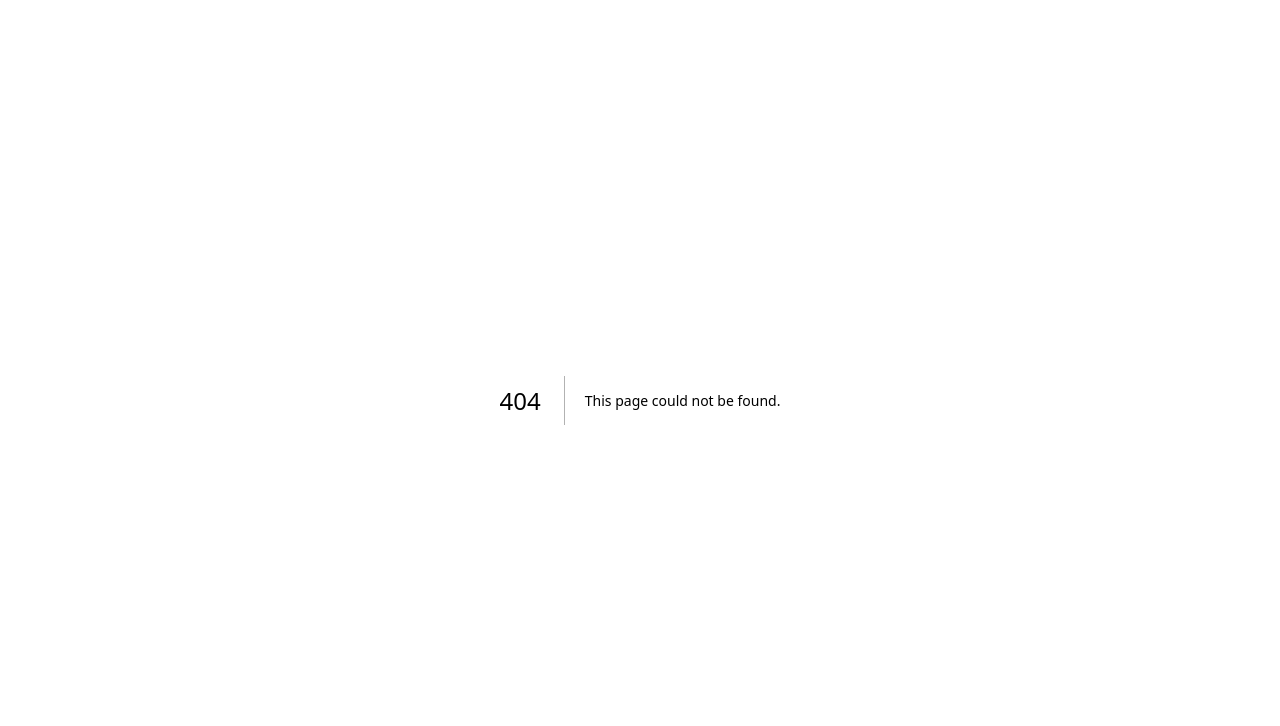
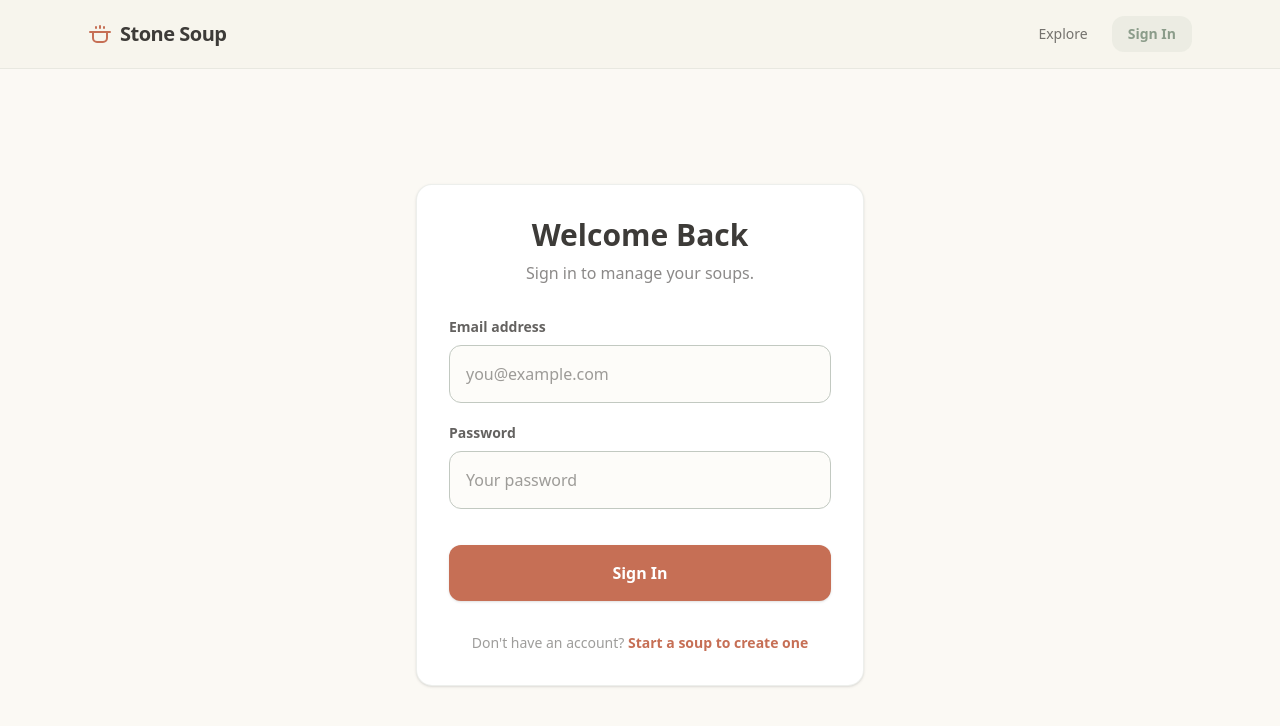
Before and after one commit to aplannersguide/stone-soup, a Next.js app: page /login in a window 1280 px wide. Before the commit this address had no page. Shown: the top 726 px of the page. Built offline with nearby package versions, Linux system fonts and the light colour scheme; no server answers.

Commit message:
Added Host Mode for tweaking recipes and approving surprises

```diff
--- a/src/app/dashboard/page.js
+++ b/src/app/dashboard/page.js
@@ -107,7 +107,7 @@ export default function Dashboard() {
                         <p className="text-sm text-stone-text/60 mt-1">{event.pot}</p>
                       </div>
                       <Link href={`/soup/${event.id}`} className="text-sm font-medium text-stone-sage hover:text-stone-sage-dark bg-stone-paper px-3 py-1.5 rounded-lg border border-stone-sage-light/30 whitespace-nowrap">
-                        View Page
+                        Tweak the recipe
                       </Link>
                     </div>
                   </div>
--- /dev/null
+++ b/src/app/login/page.js
@@ -0,0 +1,90 @@
+'use client';
+import Link from 'next/link';
+import { useState } from 'react';
+import { useRouter } from 'next/navigation';
+import { supabase } from '@/lib/supabase';
+import Header from '@/components/Header';
+
+export default function Login() {
+  const router = useRouter();
+  const [email, setEmail] = useState('');
+  const [password, setPassword] = useState('');
+  const [loading, setLoading] = useState(false);
+  const [error, setError] = useState(null);
+
+  const handleLogin = async (e) => {
+    e.preventDefault();
+    setLoading(true);
+    setError(null);
+
+    try {
+      const { data, error } = await supabase.auth.signInWithPassword({
+        email: email,
+        password: password,
+      });
+
+      if (error) throw error;
+
+      // Navigate to dashboard on success
+      router.push('/dashboard');
+    } catch (err) {
+      setError(err.message || 'Failed to sign in. Please check your credentials.');
+      setLoading(false);
+    }
+  };
+
+  return (
+    <div className="min-h-screen bg-stone-cream text-stone-text font-sans flex flex-col">
+      <Header />
+
+      <div className="flex-1 flex items-center justify-center p-6">
+        <div className="bg-white p-8 rounded-2xl shadow-sm border border-stone-sage-light/30 w-full max-w-md">
+          <h1 className="text-3xl font-bold text-center mb-2">Welcome Back</h1>
+          <p className="text-stone-text/60 text-center mb-8">Sign in to manage your soups.</p>
+
+          {error && (
+            <div className="bg-red-50 text-red-600 p-4 rounded-xl text-sm mb-6 border border-red-200">
+              {error}
+            </div>
+          )}
+
+          <form onSubmit={handleLogin} className="space-y-5">
+            <div>
+              <label className="block text-sm font-semibold mb-2 text-stone-text/80">Email address</label>
+              <input
+                type="email"
+                required
+                value={email}
+                onChange={(e) => setEmail(e.target.value)}
+                placeholder="you@example.com"
+                className="w-full p-4 bg-stone-cream/50 border border-stone-sage-light rounded-xl focus:outline-none focus:ring-2 focus:ring-stone-terracotta/50"
+              />
+            </div>
+            <div>
+              <label className="block text-sm font-semibold mb-2 text-stone-text/80">Password</label>
+              <input
+                type="password"
+                required
+                value={password}
+                onChange={(e) => setPassword(e.target.value)}
+                placeholder="Your password"
+                className="w-full p-4 bg-stone-cream/50 border border-stone-sage-light rounded-xl focus:outline-none focus:ring-2 focus:ring-stone-terracotta/50"
+              />
+            </div>
+            <button
+              type="submit"
+              disabled={loading}
+              className="w-full bg-stone-terracotta disabled:opacity-50 hover:bg-stone-terracotta-dark text-white font-bold py-4 rounded-xl transition-colors mt-4 shadow-sm hover:shadow"
+            >
+              {loading ? 'Signing in...' : 'Sign In'}
+            </button>
+          </form>
+
+          <p className="text-center text-sm text-stone-text/50 mt-8">
+            Don't have an account? <Link href="/" className="text-stone-terracotta font-bold hover:underline">Start a soup to create one</Link>
+          </p>
+        </div>
+      </div>
+    </div>
+  );
+}
--- a/src/app/publish/page.js
+++ b/src/app/publish/page.js
@@ -169,7 +169,7 @@ export default function PublishFlow() {
              </form>
 
              <p className="text-center text-sm text-stone-text/50 mt-8">
-               Already have an account? <span className="text-stone-text font-bold cursor-pointer hover:underline">Log in</span>
+               Already have an account? <Link href="/login" className="text-stone-text font-bold cursor-pointer hover:underline">Log in</Link>
              </p>
            </div>
          ) : (
--- a/src/app/soup/[id]/page.js
+++ b/src/app/soup/[id]/page.js
@@ -12,6 +12,7 @@ export default function DynamicEventPage() {
 
   const [eventData, setEventData] = useState(null);
   const [ingredients, setIngredients] = useState([]);
+  const [isHost, setIsHost] = useState(false);
   const [loading, setLoading] = useState(true);
   const [error, setError] = useState(null);
 
@@ -42,6 +43,12 @@ export default function DynamicEventPage() {
 
         if (ingsError) throw ingsError;
         setIngredients(ings || []);
+
+        // Fetch User to check if Host
+        const { data: { session } } = await supabase.auth.getSession();
+        if (session?.user && session.user.id === event.cook_id) {
+          setIsHost(true);
+        }
 
       } catch (err) {
         console.error("Error fetching data:", err);
@@ -106,6 +113,51 @@ export default function DynamicEventPage() {
     }
   };
 
+  const handleUpdateIngredientStatus = async (ingredientId, newStatus) => {
+    try {
+      const { data, error } = await supabase
+        .from('ingredients')
+        .update({ status: newStatus })
+        .eq('id', ingredientId)
+        .select();
+
+      if (error) throw error;
+
+      setIngredients(ingredients.map(ing =>
+        ing.id === ingredientId ? data[0] : ing
+      ));
+    } catch (err) {
+      console.error("Error updating ingredient:", err);
+      alert("Failed to update ingredient.");
+    }
+  };
+
+  const handleAddNeed = async () => {
+    if (!newSurprise.trim() || !eventData) return;
+    setIsSubmitting(true);
+
+    try {
+      const { data, error } = await supabase
+        .from('ingredients')
+        .insert([{
+          event_id: eventData.id,
+          title: newSurprise,
+          type: 'need',
+          status: 'open'
+        }])
+        .select();
+
+      if (error) throw error;
+      setIngredients([...ingredients, data[0]]);
+      setNewSurprise('');
+    } catch (err) {
+      console.error("Error adding need:", err);
+      alert("Failed to add need.");
+    } finally {
+      setIsSubmitting(false);
+    }
+  };
+
   if (loading) {
     return (
       <div className="min-h-screen bg-stone-cream flex items-center justify-center">
@@ -132,7 +184,7 @@ export default function DynamicEventPage() {
   const isReady = eventData.status === 'Ready';
   const needs = ingredients.filter(i => i.type === 'need');
   const openNeedsCount = needs.filter(i => i.status === 'open').length;
-  const surprises = ingredients.filter(i => i.type === 'surprise');
+  const surprises = ingredients.filter(i => i.type === 'surprise' && i.status !== 'rejected');
 
   return (
     <div className="min-h-screen bg-stone-cream text-stone-text font-sans pb-24">
@@ -179,26 +231,29 @@ export default function DynamicEventPage() {
         {/* Input Area (Hidden when Ready) */}
         {!isReady && (
           <div className="bg-white p-6 rounded-2xl shadow-sm border border-stone-sage-light/30 max-w-2xl mx-auto mb-16 relative overflow-hidden transition-all">
+             {isHost && <div className="absolute top-0 right-0 bg-stone-terracotta text-white text-[10px] font-bold uppercase px-2 py-1 rounded-bl-lg">Host Mode</div>}
              <div className="flex flex-col sm:flex-row gap-3">
                 <input
                   type="text"
                   value={newSurprise}
                   onChange={(e) => setNewSurprise(e.target.value)}
-                  onKeyDown={(e) => e.key === 'Enter' && handleAddSurprise()}
-                  placeholder="I can bring..."
+                  onKeyDown={(e) => e.key === 'Enter' && (isHost ? handleAddNeed() : handleAddSurprise())}
+                  placeholder={isHost ? "Add a new need to the pot..." : "I can bring..."}
                   className="flex-1 p-4 bg-stone-cream/50 border border-stone-sage-light rounded-xl focus:outline-none focus:ring-2 focus:ring-stone-terracotta/50"
                   disabled={isSubmitting}
                 />
                 <button
-                  onClick={handleAddSurprise}
+                  onClick={isHost ? handleAddNeed : handleAddSurprise}
                   disabled={isSubmitting || !newSurprise.trim()}
                   className="bg-stone-sage hover:bg-[#7a8c79] disabled:opacity-50 text-white px-6 py-4 rounded-xl font-semibold shadow-sm transition-colors whitespace-nowrap"
                 >
-                  {isSubmitting ? 'Adding...' : 'Add to Pot'}
+                  {isSubmitting ? 'Adding...' : (isHost ? 'Add Need' : 'Add to Pot')}
                 </button>
              </div>
              <p className="text-xs text-stone-text/50 mt-3 text-center">
-               *Remember, things like "helping set up" or "good vibes" are perfect ingredients!
+               {isHost
+                 ? "You can add new ingredients that you need for the event."
+                 : "*Remember, things like 'helping set up' or 'good vibes' are perfect ingredients!"}
              </p>
           </div>
         )}
@@ -240,12 +295,31 @@ export default function DynamicEventPage() {
                  <p className="text-stone-text/50 italic text-sm">No surprises added yet. Be the first!</p>
                )}
                {surprises.map((surprise) => (
-                 <IngredientCard
-                   key={surprise.id}
-                   type="surprise"
-                   title={surprise.title}
-                   claimedBy={{ name: surprise.claimed_by_name }}
-                 />
+                 <div key={surprise.id} className="relative">
+                   <IngredientCard
+                     type="surprise"
+                     title={surprise.title}
+                     claimedBy={{ name: surprise.claimed_by_name }}
+                     status={surprise.status}
+                   />
+                   {/* Host Controls for Surprises */}
+                   {isHost && surprise.status === 'pending' && (
+                     <div className="absolute -bottom-3 right-4 flex gap-2">
+                        <button
+                          onClick={() => handleUpdateIngredientStatus(surprise.id, 'approved')}
+                          className="bg-stone-sage text-white text-xs font-bold px-3 py-1 rounded shadow-sm hover:bg-[#7a8c79]"
+                        >
+                          Accept
+                        </button>
+                        <button
+                          onClick={() => handleUpdateIngredientStatus(surprise.id, 'rejected')}
+                          className="bg-stone-paper text-stone-text/70 border border-stone-sage-light text-xs font-bold px-3 py-1 rounded shadow-sm hover:bg-white"
+                        >
+                          Decline
+                        </button>
+                     </div>
+                   )}
+                 </div>
                ))}
 
                {/* Hidden if Ready */}
--- a/src/components/Header.js
+++ b/src/components/Header.js
@@ -77,7 +77,7 @@ export default function Header() {
             </>
           ) : (
             <>
-              <Link href="/publish" className="bg-stone-sage/10 text-stone-sage hover:bg-stone-sage hover:text-white px-4 py-2 rounded-xl transition-colors">
+              <Link href="/login" className="bg-stone-sage/10 text-stone-sage hover:bg-stone-sage hover:text-white px-4 py-2 rounded-xl transition-colors font-bold">
                 Sign In
               </Link>
             </>
```
